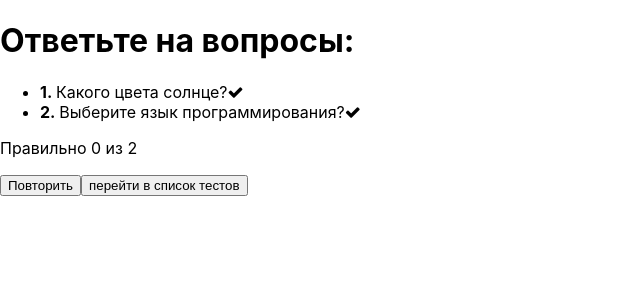
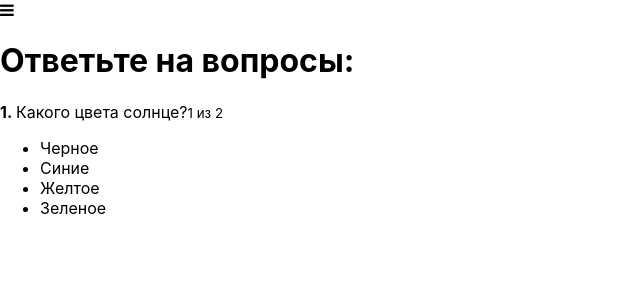
Before and after one commit to kravtsovRoman/react-quiz, a React app: page / in a window 1280 px wide. Shown: the top 300 px of the page, without its empty margins (0-640 px from the left). Built offline with nearby package versions, Linux system fonts and the light colour scheme.

Commit message:
create component Toggle menu

```diff
--- /dev/null
+++ b/src/components/Navigation/MenuToggle/MenuToggle.js
@@ -0,0 +1,26 @@
+import React from 'react';
+import classes from './MenuToggle.scss';
+
+const MenuToggle = props => {
+
+  const cls = [
+    classes.MenuToggle,
+    'fa'
+  ];
+
+  if (props.isOpen) {
+    cls.push('fa-times');
+    cls.push(classes.open);
+  } else {
+    cls.push('fa-bars');
+  }
+
+  return (
+    <i
+      className={cls.join(' ')}
+      onClick={props.onToggle}
+    />
+  )
+}
+
+export default MenuToggle;
--- /dev/null
+++ b/src/components/Navigation/MenuToggle/MenuToggle.scss
@@ -0,0 +1,16 @@
+.MenuToggle {
+  position: fixed;
+  top: 40px;
+  left: 40px;
+  font-size: 20px;
+  cursor: pointer;
+  color: #fff;
+  z-index: 100;
+  transition: all .22s ease-in;
+  &:hover {
+    opacity: .7;
+  }
+  &.open {
+    left: 320px;
+  }
+}
--- a/src/containers/Quiz/Quiz.js
+++ b/src/containers/Quiz/Quiz.js
@@ -7,7 +7,7 @@
 
   state = {
     results: {},
-    isFinished: true,
+    isFinished: false,
     activeQuestion: 0,
     answerState: null,
     quiz: [
--- a/src/hoc/Layout/Layout.js
+++ b/src/hoc/Layout/Layout.js
@@ -1,12 +1,27 @@
 import React, { Component } from 'react';
-import classes from './Layout.scss'
+import classes from './Layout.scss';
+import MenuToggle from '../../components/Navigation/MenuToggle/MenuToggle';
 
 class Layout extends Component {
+
+    state = {
+        menu: false
+    }
+
+    toggleMenuHandler = () => {
+        this.setState({
+            menu: !this.state.menu
+        })
+    }
 
     render() {
         return (
             <div className={classes.Layout}>
 
+                <MenuToggle
+                    onToggle={this.toggleMenuHandler}
+                    isOpen={this.state.menu}
+                />
 
                 <main>
                     {this.props.children}
```
